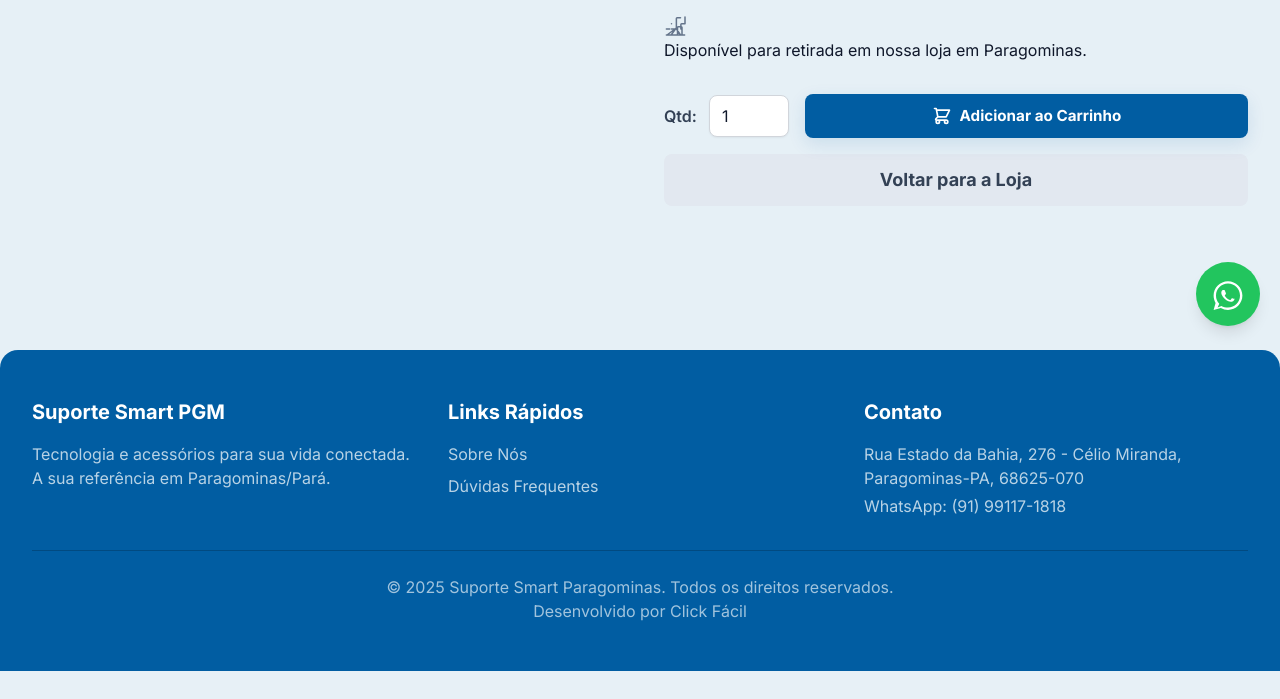
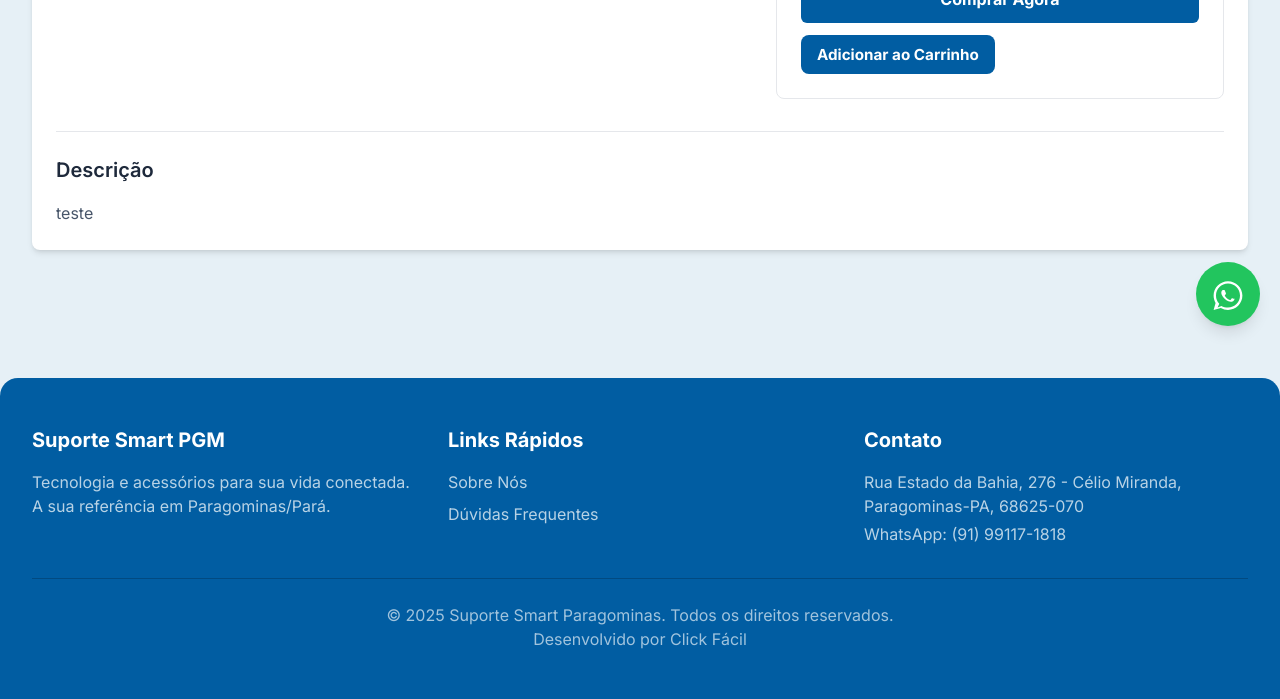
Before and after one commit to Click-facil/Suporte-Smart-Paragominas, a Flask app: page /produto/1 in a window 1280 px wide. Shown: the part 454-1153 px from the top of the page. Before the commit the page ends 1125 px from the top, so only its background shows below. Run offline with Flask 3, Linux system fonts and the light colour scheme; data comes from the database, SQL or seed files in the repository; both versions use the stored data as it was after the commit; some libraries are stand-ins or nearby versions.

Commit message:
melhoria no painel de detalhes de produtos

```diff
--- a/templates/product_page.html
+++ b/templates/product_page.html
@@ -12,167 +12,113 @@
 <meta property="og:image" content="{{ get_image_url(product.image_file, width=800, height=800) }}">
 {% endblock %}
 
-{% block extra_css %}
+{% block content %}
 <style>
-    /* Estilos para a galeria e zoom */
-    .main-image-container {
-        position: relative;
-        overflow: hidden;
-        border-radius: 1rem;
-        border: 1px solid #e5e7eb;
-        cursor: zoom-in;
+    :root {
+        --price-color: #00a650; /* Verde Mercado Livre */
     }
-    .main-image-container img {
-        width: 100%;
-        height: auto;
-        display: block;
-        transition: transform 0.3s ease, opacity 0.3s ease;
-    }
-    .main-image-container:hover img {
-        transform: scale(1.5);
-    }
+    .main-image-container { position: relative; overflow: hidden; cursor: zoom-in; }
+    .main-image-container img { transition: transform 0.3s ease, opacity 0.3s ease; }
+    .main-image-container:hover img { transform: scale(1.5); }
+    .thumbnail-image { transition: all 0.2s ease; }
+    .color-swatch { background-color: var(--color-value); }
+    .color-swatch:hover, .color-swatch.active { border-color: var(--primary); transform: scale(1.1); }
+</style>
 
-    /* Estilos para as variações de cor */
-    .color-swatches { display: flex; gap: 0.75rem; flex-wrap: wrap; }
-    .color-swatch {
-        width: 32px;
-        height: 32px;
-        border-radius: 50%;
-        border: 2px solid #e5e7eb;
-        cursor: pointer;
-        transition: all 0.2s ease;
-        background-color: var(--color-value);
-    }
-    .color-swatch:hover, .color-swatch.active {
-        border-color: var(--primary);
-        transform: scale(1.1);
-    }
-
-    /* Estilos para preço e parcelamento */
-    .price-section .current-price {
-        font-size: 2.5rem;
-        font-weight: 800;
-        color: #1e293b;
-    }
-    .installment-info {
-        background-color: #e0f2fe;
-        color: var(--primary);
-        padding: 0.5rem 1rem;
-        border-radius: 0.5rem;
-        font-weight: 600;
-        display: inline-block;
-        margin-top: 0.5rem;
-    }
-
-    /* Informação de retirada */
-    .pickup-info {
-        display: flex;
-        align-items: center;
-        gap: 0.75rem;
-        padding: 1rem;
-        background-color: #f8fafc;
-        border: 1px solid #e5e7eb;
-        border-radius: 0.75rem;
-        color: #475569;
-    }
-</style>
-{% endblock %}
-
-{% block content %}
-<main class="container mx-auto px-4 sm:px-6 lg:px-8 py-12 md:py-16">
-    <div class="grid grid-cols-1 md:grid-cols-2 gap-8 md:gap-12">
-        <!-- Coluna da Esquerda: Galeria de Imagens -->
-        <div class="product-gallery">
-            <div class="main-image-container">
+<main class="py-8 md:py-12">
+    <div class="container mx-auto px-4 sm:px-6 lg:px-8">
+        <!-- Container branco estilo Mercado Livre -->
+        <div class="bg-white rounded-lg shadow-md p-4 md:p-6">
+            <div class="grid grid-cols-1 lg:grid-cols-10 gap-8">
+                <!-- Coluna da Esquerda: Galeria (ocupa 6 de 10 colunas) -->
+                <div class="lg:col-span-6">
+                    <div class="main-image-container rounded-lg border border-gray-200">
                         <img id="mainProductImage" src="{{ get_image_url(product.image_file, width=800, height=800) }}" alt="Imagem principal do {{ product.name }}">
                     </div>
                     <!-- Miniaturas -->
-            {% if product.images %}
-            <div class="grid grid-cols-5 gap-3 mt-4">
+                    {% if product.images or product.image_file != 'placeholder.png' %}
+                    <div class="flex gap-2 mt-3">
                         <!-- Miniatura da imagem principal -->
-                <div>
-                    <img src="{{ get_image_url(product.image_file, width=150, height=150, crop='fill') }}" alt="Miniatura principal de {{ product.name }}" class="thumbnail-image w-full h-24 object-cover cursor-pointer rounded-md border-2 border-primary" onclick='changeImage("{{ get_image_url(product.image_file, width=800, height=800) }}", this)'>
+                        <div class="w-1/6">
+                            <img src="{{ get_image_url(product.image_file, width=150, height=150, crop='fill') }}" alt="Miniatura principal de {{ product.name }}" class="thumbnail-image w-full h-20 object-cover cursor-pointer rounded-md border-2 border-primary" onclick="changeImage('{{ get_image_url(product.image_file, width=800, height=800) }}', this)">
                         </div>
                         <!-- Miniaturas da galeria -->
                         {% for image in product.images %}
-                <div>
-                    <img src="{{ get_image_url(image.image_filename, width=150, height=150, crop='fill') }}" alt="Miniatura de {{ product.name }}" class="thumbnail-image w-full h-24 object-cover cursor-pointer rounded-md border-2 border-transparent hover:border-primary transition-all" onclick='changeImage("{{ get_image_url(image.image_filename, width=800, height=800) }}", this)'>
+                        <div class="w-1/6">
+                            <img src="{{ get_image_url(image.image_filename, width=150, height=150, crop='fill') }}" alt="Miniatura de {{ product.name }}" class="thumbnail-image w-full h-20 object-cover cursor-pointer rounded-md border-2 border-transparent hover:border-primary" onclick="changeImage('{{ get_image_url(image.image_filename, width=800, height=800) }}', this)">
                         </div>
                         {% endfor %}
                     </div>
                     {% endif %}
                 </div>
 
-        <!-- Coluna da Direita: Informações e Ações -->
-        <div>
-            <h1 class="text-3xl md:text-4xl font-extrabold text-slate-800 mb-2" style="font-family: 'Poppins', sans-serif;">{{ product.name }}</h1>
-            <p class="text-slate-500 mb-6">{{ product.category.name if product.category else 'Sem categoria' }}</p>
+                <!-- Coluna da Direita: Informações e Ações (ocupa 4 de 10 colunas) -->
+                <div class="lg:col-span-4">
+                    <div class="border border-gray-200 rounded-lg p-6 h-full flex flex-col">
+                        <p class="text-sm text-gray-500 mb-2">{{ product.category.name if product.category else 'Sem categoria' }}</p>
+                        <h1 class="text-2xl font-semibold text-slate-800 mb-4">{{ product.name }}</h1>
 
                         <!-- Seção de Preço e Parcelamento -->
-            <div class="price-section mb-6">
-                {% if product.promo_price %}
-                    <div class="flex items-center gap-4 mb-2">
-                        <p class="text-2xl font-semibold text-slate-500 line-through">R$ {{ "%.2f"|format(product.price)|replace('.', ',') }}</p>
+                        <div class="price-section mb-4">
+                            {% if product.promo_price and product.promo_price < product.price %}
+                                <p class="text-base text-gray-500 line-through">R$ {{ "%.2f"|format(product.price)|replace('.', ',') }}</p>
+                                <div class="flex items-center gap-2">
+                                    <p class="text-4xl font-light" style="color: var(--price-color);">R$ {{ "%.2f"|format(product.promo_price)|replace('.', ',') }}</p>
                                     {% set discount = ((product.price - product.promo_price) / product.price * 100) | round | int %}
-                        <span class="bg-accent/10 text-accent text-sm font-bold px-2 py-1 rounded">{{ discount }}% OFF</span>
+                                    <span class="text-base font-semibold" style="color: var(--price-color);">{{ discount }}% OFF</span>
                                 </div>
-                    <p class="current-price text-accent">R$ {{ "%.2f"|format(product.promo_price)|replace('.', ',') }}</p>
                             {% else %}
-                    <p class="current-price">R$ {{ "%.2f"|format(product.price)|replace('.', ',') }}</p>
+                                <p class="text-4xl font-light" style="color: var(--price-color);">R$ {{ "%.2f"|format(product.price)|replace('.', ',') }}</p>
                             {% endif %}
 
                             {% if product.installment_info %}
-                    <div class="installment-info flex items-center gap-2">
+                                <div class="mt-2 flex items-center gap-2" style="color: var(--price-color);">
                                     <svg xmlns="http://www.w3.org/2000/svg" class="h-5 w-5" viewBox="0 0 20 20" fill="currentColor">
                                         <path d="M4 4a2 2 0 00-2 2v1h16V6a2 2 0 00-2-2H4z" />
                                         <path fill-rule="evenodd" d="M18 9H2v5a2 2 0 002 2h12a2 2 0 002-2V9zM4 13a1 1 0 011-1h1a1 1 0 110 2H5a1 1 0 01-1-1zm3 0a1 1 0 011-1h1a1 1 0 110 2H8a1 1 0 01-1-1z" clip-rule="evenodd" />
                                     </svg>
-                        <span>{{ product.installment_info }}</span>
+                                    <span class="font-semibold">{{ product.installment_info }}</span>
                                 </div>
                             {% endif %}
                         </div>
 
                         <!-- Seção de Variações de Cor -->
                         {% if color_list %}
-            <div class="mb-8">
-                <h3 class="text-lg font-semibold text-slate-700 mb-3">Cores disponíveis:</h3>
-                <div class="color-swatches">
+                        <div class="mb-6">
+                            <h3 class="text-base font-semibold text-slate-700 mb-2">Cores:</h3>
+                            <div class="flex gap-2 flex-wrap">
                                 {% for color in color_list %}
-                        <div class="color-swatch" style="--color-value: {{ color.lower() }};" title="{{ color }}"></div>
+                                    <div class="color-swatch w-8 h-8 rounded-full border-2 border-gray-200 cursor-pointer" style="--color-value: {{ color.lower().strip() }};" title="{{ color.strip() }}"></div>
                                 {% endfor %}
                             </div>
                         </div>
                         {% endif %}
 
-            <!-- Descrição do Produto -->
-            <div class="prose max-w-none text-slate-600 mb-8">
-                <p>{{ product.description | safe }}</p>
-            </div>
-
-            <!-- Informação de Retirada -->
-            <div class="pickup-info mb-8">
-                <svg class="w-6 h-6 text-slate-500 flex-shrink-0" xmlns="http://www.w3.org/2000/svg" fill="none" viewBox="0 0 24 24" stroke-width="1.5" stroke="currentColor"><path stroke-linecap="round" stroke-linejoin="round" d="M13.5 21v-7.5a.75.75 0 01.75-.75h3a.75.75 0 01.75.75V21m-4.5 0H2.36m11.14 0H18m0 0h2.64m-13.5 0L12 14.25 16.5 21m-13.5 0L12 14.25m9-11.25h.008v.008H21V9.75m-13.5 0h.008v.008H7.5V9.75m13.5 0h-3.375a.75.75 0 00-.75.75V15m-3.375 0H7.5m9-11.25h-3.375a.75.75 0 00-.75.75V15m-6.625 0H2.36" /></svg>
-                <span>Disponível para retirada em nossa loja em Paragominas.</span>
-            </div>
-
                         <!-- Botões de Ação -->
-            <div class="space-y-4">
-                <form action="{{ url_for('add_to_cart', product_id=product.id) }}" method="POST" class="add-to-cart-form flex items-center gap-4">
-                    <div class="flex items-center">
-                        <label for="quantity" class="font-semibold text-slate-700 mr-3">Qtd:</label>
-                        <input type="number" id="quantity" name="quantity" value="1" min="1" class="w-20 px-3 py-2 border border-gray-300 rounded-lg shadow-sm focus:outline-none focus:ring-primary focus:border-primary">
-                    </div>
-                    <button type="submit" class="flex-grow btn btn-primary flex items-center justify-center gap-2 px-6 py-3 rounded-lg text-lg hover:bg-primary-dark transition duration-300">
-                        <svg xmlns="http://www.w3.org/2000/svg" class="h-5 w-5" fill="none" viewBox="0 0 24 24" stroke="currentColor" stroke-width="2">
-                            <path stroke-linecap="round" stroke-linejoin="round" d="M3 3h2l.4 2M7 13h10l4-8H5.4M7 13L5.4 5M7 13l-2.293 2.293c-.63.63-.184 1.707.707 1.707H17m0 0a2 2 0 100 4 2 2 0 000-4zm-8 2a2 2 0 11-4 0 2 2 0 014 0z" />
-                        </svg>
+                        <div class="mt-auto space-y-3">
+                            <a href="https://api.whatsapp.com/send?phone=5591991171818&text=Olá! Tenho interesse no produto: {{ product.name|urlencode }}" target="_blank" class="w-full text-center bg-primary text-white font-bold py-3 px-6 rounded-md text-base hover:bg-primary-dark transition duration-300 flex items-center justify-center gap-2">
+                                Comprar Agora
+                            </a>
+                            <form action="{{ url_for('add_to_cart', product_id=product.id) }}" method="POST" class="add-to-cart-form">
+                                <input type="hidden" name="quantity" value="1">
+                                <button type="submit" class="w-full text-center bg-primary/10 text-primary font-bold py-3 px-6 rounded-md text-base hover:bg-primary/20 transition duration-300">
                                     Adicionar ao Carrinho
                                 </button>
                             </form>
-                <a href="{{ back_url or url_for('loja') }}" class="block w-full text-center bg-slate-200 text-slate-700 font-bold py-3 px-8 rounded-lg text-lg hover:bg-slate-300 transition duration-300">
-                    Voltar para a Loja
-                </a>
                         </div>
+                    </div>
+                </div>
+            </div>
+
+            <!-- Descrição do Produto -->
+            {% if product.description %}
+            <div class="mt-8 pt-6 border-t border-gray-200">
+                <h2 class="text-xl font-semibold text-slate-800 mb-4">Descrição</h2>
+                <div class="prose max-w-none text-slate-600 leading-relaxed">
+                    {{ product.description | safe }}
+                </div>
+            </div>
+            {% endif %}
         </div>
     </div>
 </main>
@@ -180,11 +126,13 @@
 <script>
 function changeImage(newSrc, clickedThumbnail) {
   const mainImage = document.getElementById('mainProductImage');
+  if (mainImage.src !== newSrc) {
     mainImage.style.opacity = '0';
     setTimeout(() => {
         mainImage.src = newSrc;
         mainImage.style.opacity = '1';
-  }, 300);
+    }, 200);
+  }
   const thumbnails = document.querySelectorAll('.thumbnail-image');
   thumbnails.forEach(thumb => { thumb.classList.remove('border-primary'); thumb.classList.add('border-transparent'); });
   clickedThumbnail.classList.remove('border-transparent');
@@ -195,13 +143,14 @@ document.addEventListener('DOMContentLoaded', function() {
     // Lógica para o Zoom na Imagem
     const container = document.querySelector('.main-image-container');
     const img = document.querySelector('#mainProductImage');
-
+    if (container && img) {
         container.addEventListener('mousemove', (e) => {
             const { left, top, width, height } = container.getBoundingClientRect();
             const x = (e.clientX - left) / width * 100;
             const y = (e.clientY - top) / height * 100;
             img.style.transformOrigin = `${x}% ${y}%`;
         });
+    }
 
     // Lógica para selecionar cor
     const swatches = document.querySelectorAll('.color-swatch');
@@ -210,6 +159,8 @@ document.addEventListener('DOMContentLoaded', function() {
         swatch.addEventListener('click', () => {
             swatches.forEach(s => s.classList.remove('active'));
             swatch.classList.add('active');
+            // Aqui você pode adicionar lógica para, por exemplo,
+            // guardar a cor selecionada em um input hidden para o carrinho.
         });
     });
 });
```
Also changed, not shown: instance/suportesmart.db. Lines whose indentation alone changed are shown as unchanged.
